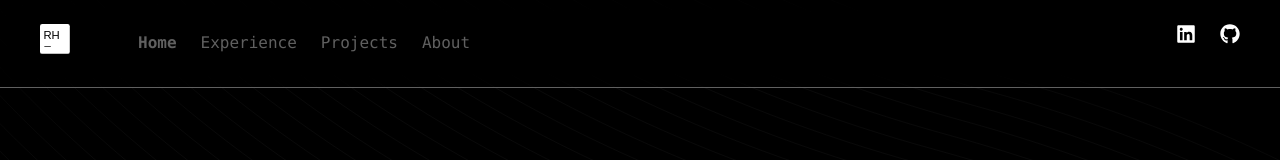
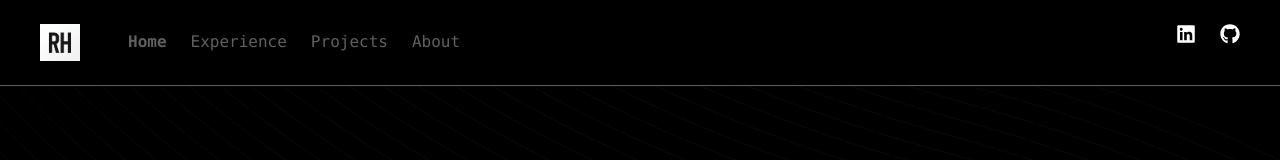
Before and after one commit to HoqueUM/portfolio-updated, a Next.js app: page / in a window 1280 px wide. Shown: the top 160 px of the page. Built offline with nearby package versions, Linux system fonts and the light colour scheme; what tailwindcss-animated would draw is missing.

Commit message:
changed favicon

```diff
--- a/app/components/ui/NavBar.tsx
+++ b/app/components/ui/NavBar.tsx
@@ -1,6 +1,6 @@
 'use client';
 import React from 'react'
-import RH  from '../../favicon.svg';
+import RH  from '../../favicon.png';
 import Image from 'next/image'
 import { FaGithub } from "react-icons/fa";
 import { FaLinkedin } from "react-icons/fa";
@@ -15,7 +15,7 @@ export default function NavBar() {
             <nav className='flex justify-between static top-2 sm:top-3 md:top-4 lg:top-5 xl:top-6 2xl:top-7 left-0'>
               <div className='relative z-2 flex space-x-2 sm:space-x-3 md:space-x-4 lg:space-x-5 xl:space-x-6 2xl:space-x-7 font-mono text-[#606060]'>
                 <a className='pr-2 sm:pr-3 md:pr-4 lg:pr-5 xl:pr-6 2xl:pr-7' href='#hero'>
-                <Image src={RH} width={50} height={50} className='invert p-0' alt='logo'/>
+                <Image src={RH} width={40} height={60} className='p-0' alt='logo'/>
                 </a>
                 <ul className='flex space-x-2 sm:space-x-3 md:space-x-4 lg:space-x-5 xl:space-x-6 2xl:space-x-7'>
                   <button><Link activeClass='active' smooth spy to="home" className='hover:font-extrabold'>Home</Link></button>
```
Also changed, not shown: app/favicon.png (renamed from public/rh.png), 1 other file (tests, documents, lock files or other folders).
